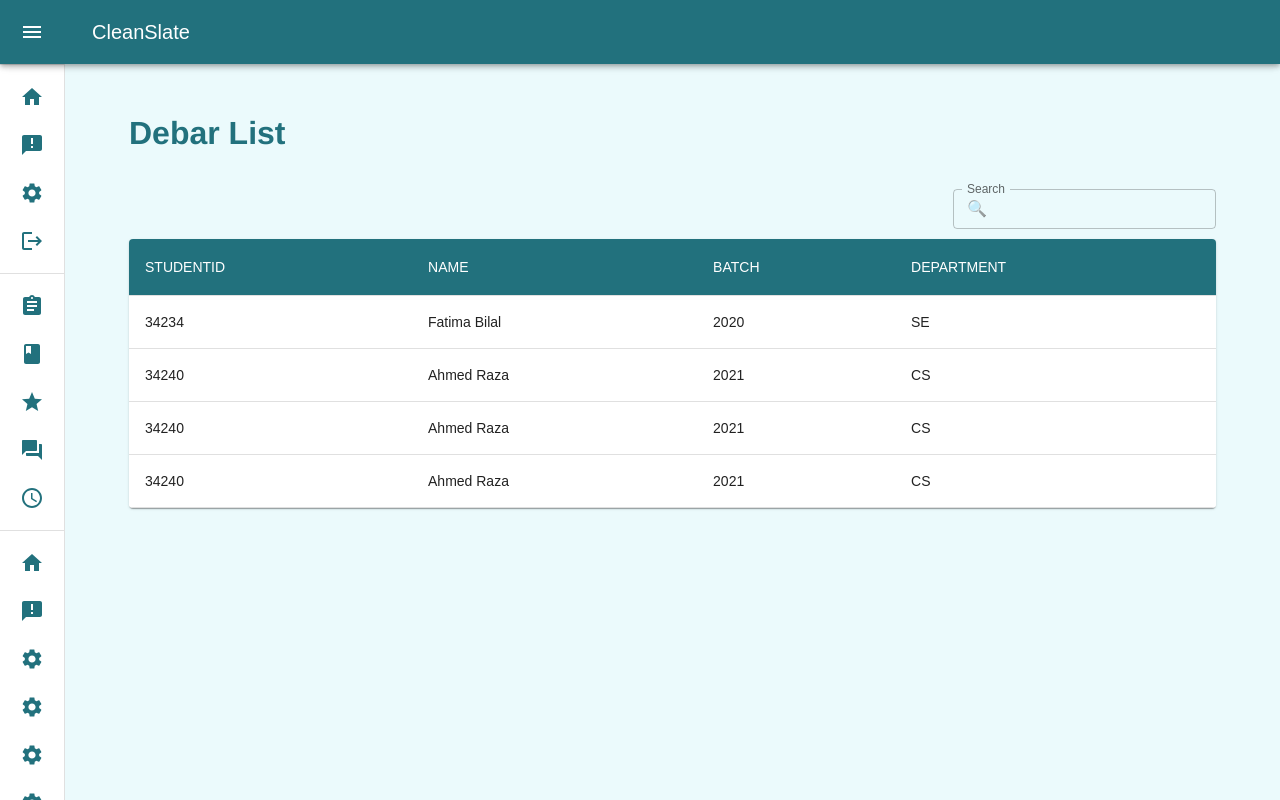
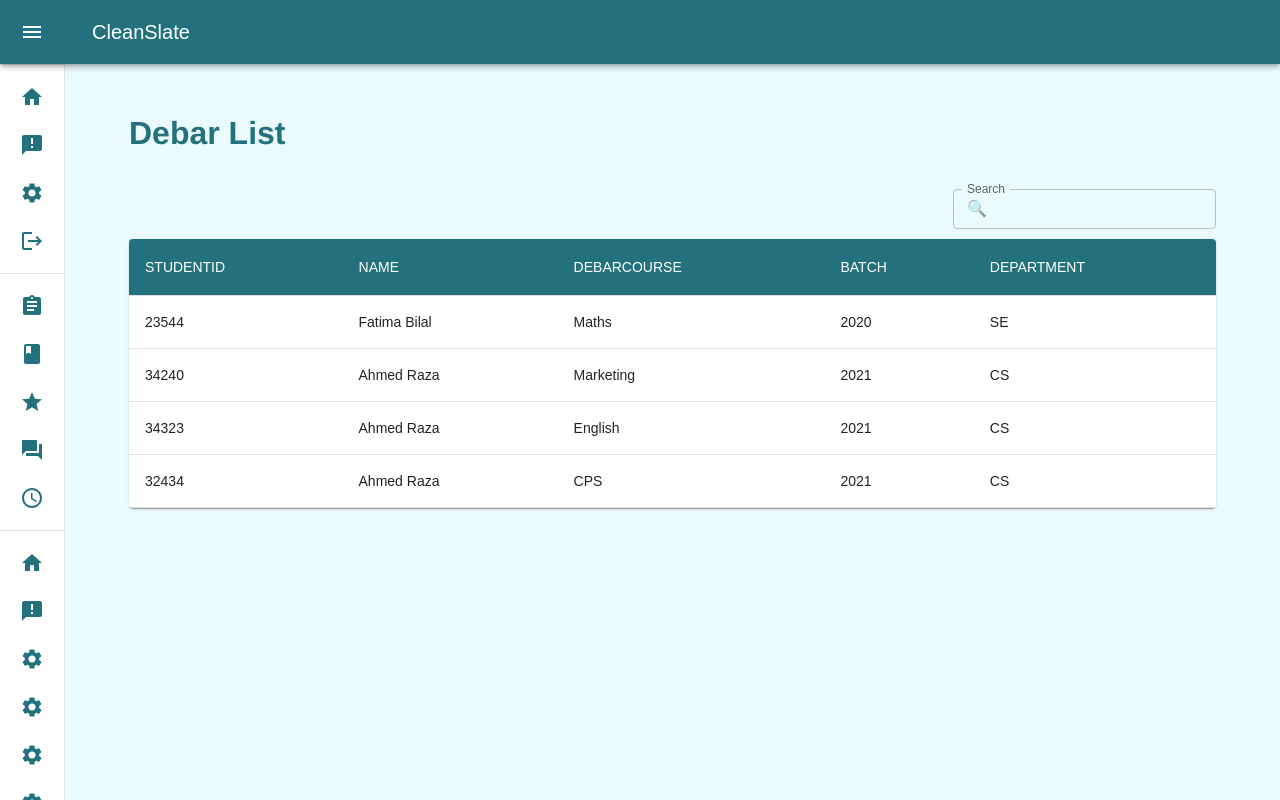
Before and after one commit to ahmedkhan935/WebEng_Project, a React (Create React App) app in the folder client/: page /admin/list/debar in a window 1280 px wide. Built offline with nearby package versions, Linux system fonts and the light colour scheme; a web font is replaced by a local one.

Commit message:
added course in debar list

```diff
--- a/client/src/pages/DebarList.js
+++ b/client/src/pages/DebarList.js
@@ -3,35 +3,35 @@ import React, { useState } from "react";
 import CustomTable from "../components/CustomTable.js";
 import NavBar from "../components/Navbar.js";
 //the column names must be in camel case notation
-const columns = ["studentId", "name", "Batch", "Department"];
+const columns = ["studentId", "name", "debarCourse", "Batch", "Department"];
 
 const DebarList = () => {
   const rows = [
     {
-      studentId: "34234",
+      studentId: "23544",
       name: "Fatima Bilal",
-
+      debarCourse: "Maths",
       Batch: "2020",
       Department: "SE",
     },
     {
       studentId: "34240",
       name: "Ahmed Raza",
-
+      debarCourse: "Marketing",
       Batch: "2021",
       Department: "CS",
     },
     {
-      studentId: "34240",
+      studentId: "34323",
       name: "Ahmed Raza",
-
+      debarCourse: "English",
       Batch: "2021",
       Department: "CS",
     },
     {
-      studentId: "34240",
+      studentId: "32434",
       name: "Ahmed Raza",
-
+      debarCourse: "CPS",
       Batch: "2021",
       Department: "CS",
     },
```
